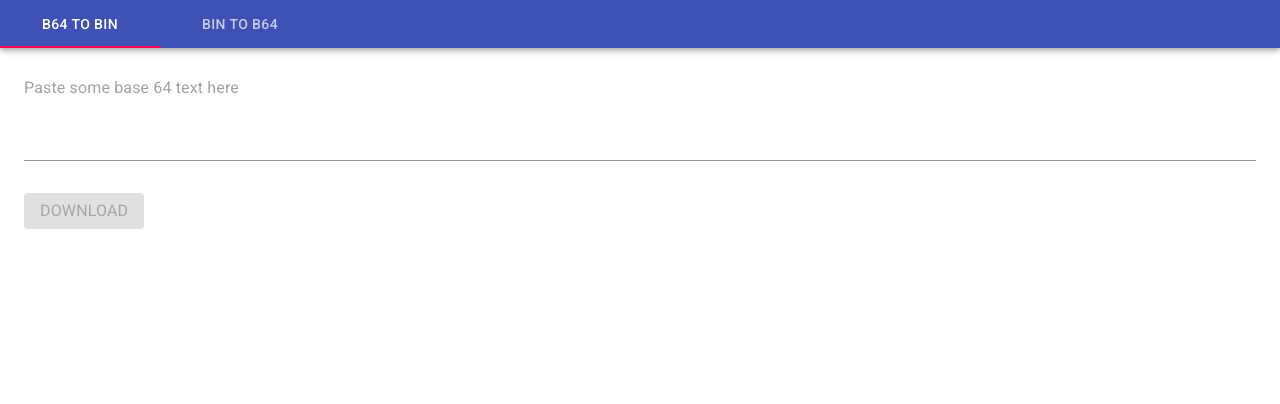
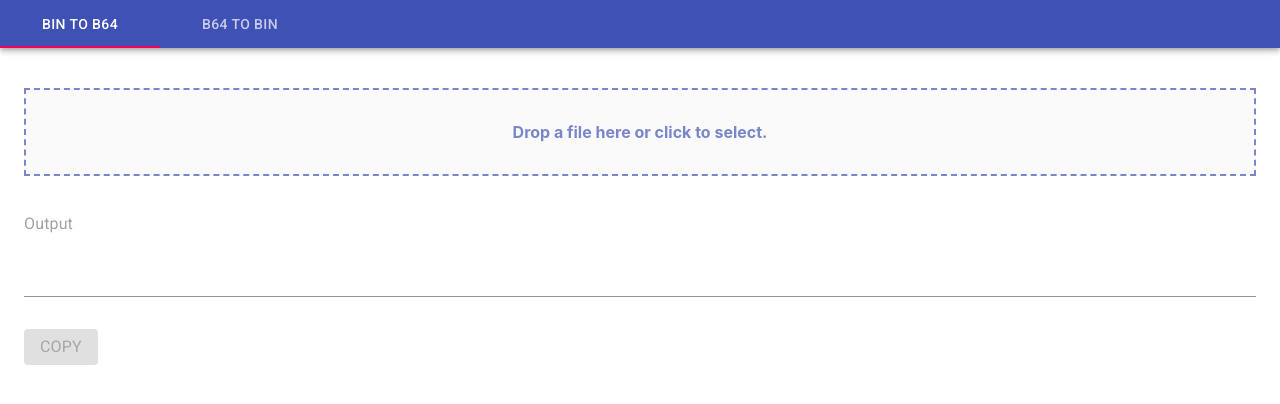
Before and after one commit to wrburnham/base64-bin-util, a React (Create React App) app: page / in a window 1280 px wide. Shown: the top 404 px of the page. Built offline with nearby package versions, Linux system fonts and the light colour scheme.

Commit message:
change tab order, implement copy button in bin to base64

```diff
--- a/src/Base64Panel.js
+++ b/src/Base64Panel.js
@@ -23,15 +23,15 @@ class Base64Panel extends React.Component {
             <>
                 <AppBar position='static'>
                     <Tabs value={this.state.value} onChange={this.handleChange}>
+                        <Tab label='bin to b64'></Tab>
                         <Tab label='b64 to bin'></Tab>
-                        <Tab label='bin to b64'></Tab>
                     </Tabs>
                 </AppBar>
                 <TabPanel value={this.state.value} index={0}>
-                    <Base64ToBin/>
+                    <BinToBase64/>
                 </TabPanel>
                 <TabPanel value={this.state.value} index={1}>
-                    <BinToBase64/>
+                    <Base64ToBin/>
                 </TabPanel>
             </>
         );
--- a/src/BinToBase64.js
+++ b/src/BinToBase64.js
@@ -13,6 +13,8 @@ class BinToBase64 extends React.Component {
         this.state = {
             output: ''
         };
+        this.outputTextId = 'outputTextId';
+        this.copyToClipboard = this.copyToClipboard.bind(this);
     }
 
     handleAccepted(files) {
@@ -21,9 +23,11 @@ class BinToBase64 extends React.Component {
         } else if (files.length !== 1) {
             toast.error('Cannot process multiple files.');
         } else {
+            const file = files[0];
             const reader = new FileReader();
             const callback = data => {
                 this.setState({output: data});
+                toast.info(`Converted ${file.name} to base64.`);
             };
             reader.onload = function() {
                 try {
@@ -35,12 +39,15 @@ class BinToBase64 extends React.Component {
                     toast.error('Invalid input.');
                 }
             }
-            reader.readAsArrayBuffer(files[0]);
+            reader.readAsArrayBuffer(file);
         }
     }
 
     copyToClipboard(event) {
-
+        document.getElementById(this.outputTextId).select();
+        document.execCommand('copy');
+        event.target.focus();
+        toast.info('Copied base64 text to clipboard.');
     }
 
     render() {
@@ -93,7 +100,7 @@ class BinToBase64 extends React.Component {
                 </Box>
                 <Box {...marginProps}>
                     <TextField
-                        id='b64-output'
+                        id={this.outputTextId}
                         multiline
                         rows={4}
                         rowsMax={4}
```
